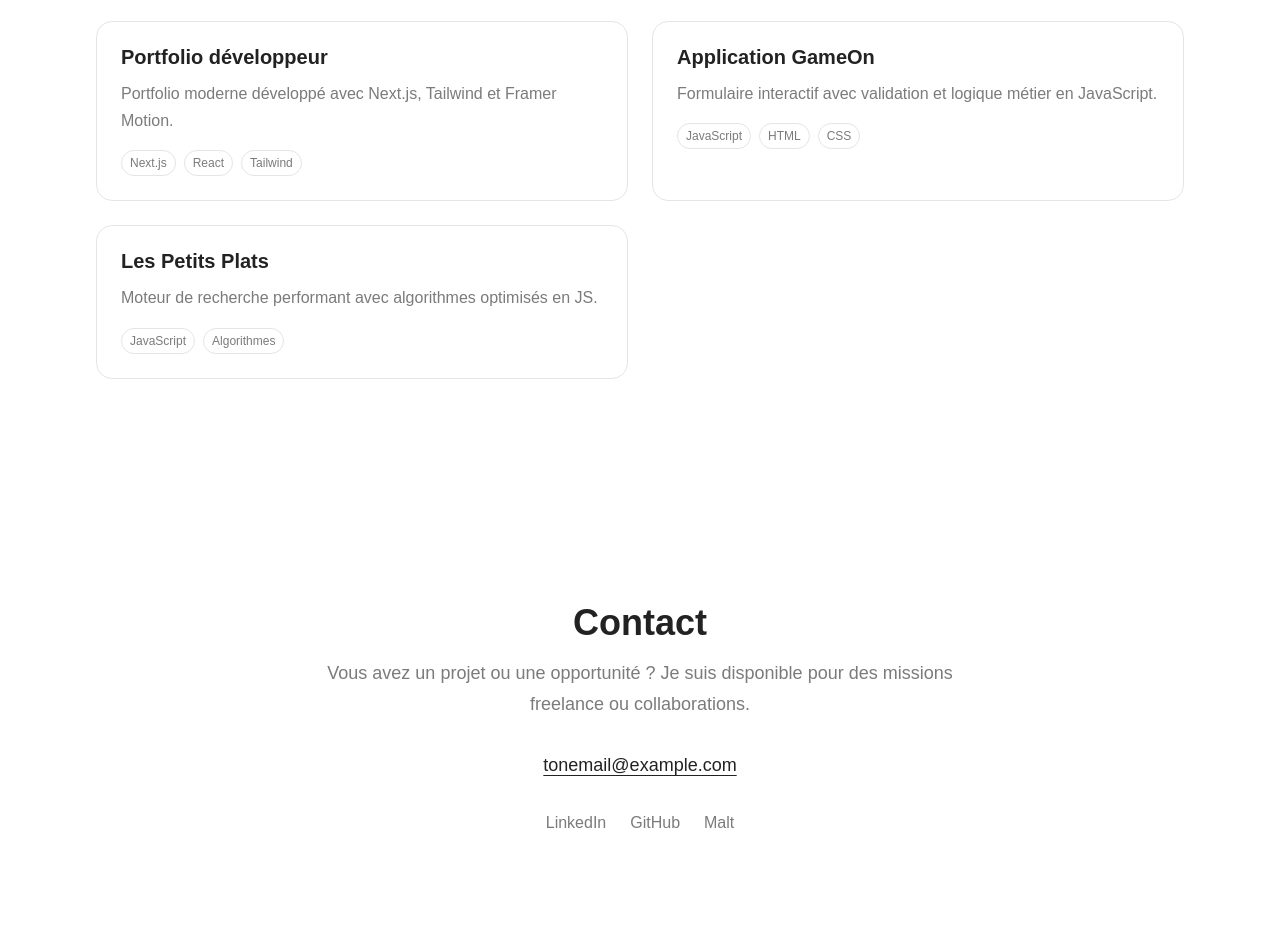
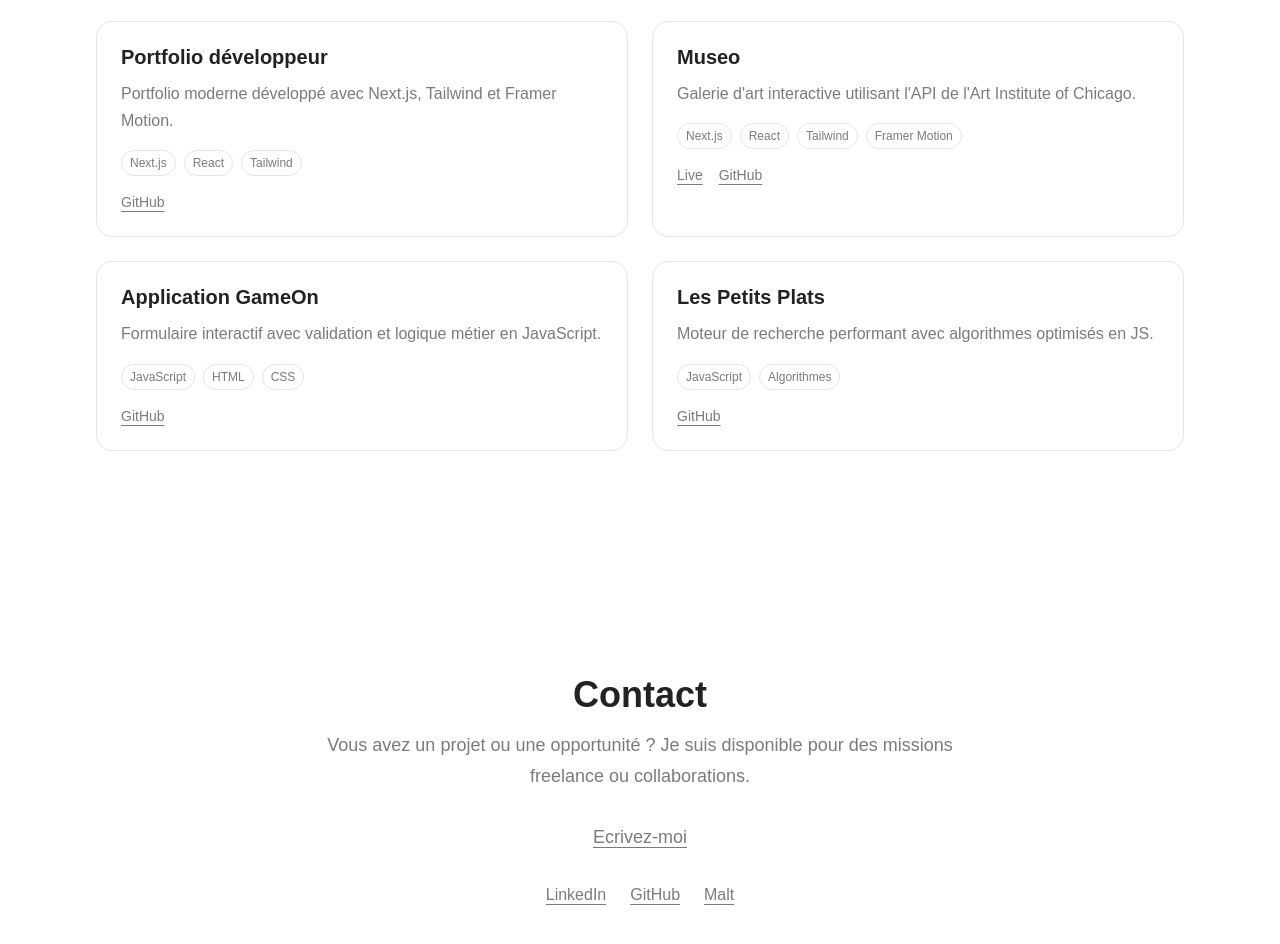
Before and after one commit to MTDev2024/Portfolio, a Next.js app: page / in a window 1280 px wide. Shown: the part 1660-2604 px from the top of the page. Built offline with nearby package versions, Linux system fonts and the light colour scheme.

Commit message:
feat: improve contact section structure and design system consistency

```diff
--- a/src/components/layout/Navbar.tsx
+++ b/src/components/layout/Navbar.tsx
@@ -13,7 +13,7 @@ export default function Navbar() {
           href="#hero"
           className="text-sm font-semibold tracking-wide"
         >
-          MTDev
+          Michael Takbou
         </Link>
 
         {/* Navigation */}
--- a/src/components/sections/Contact.tsx
+++ b/src/components/sections/Contact.tsx
@@ -8,32 +8,71 @@ export default function Contact() {
           Contact
         </h2>
 
-        <p className="mt-4 text-(--text-secondary) text-lg max-w-2xl mx-auto">
+        <p className="mt-4 max-w-2xl mx-auto text-lg text-(--text-secondary)">
           Vous avez un projet ou une opportunité ?
-          Je suis disponible pour des missions freelance ou collaborations.
+          Je suis disponible pour des missions freelance
+          ou collaborations.
         </p>
 
         {/* CTA email */}
         <div className="mt-8">
           <a
-            href="mailto:tonemail@example.com"
-            className="text-lg font-medium underline underline-offset-4 hover:text-black transition-colors"
+            href="mailto:mt.dev.2023@gmail.com"
+            className="
+              text-lg
+              font-medium
+              text-(--text-secondary)
+              underline
+              underline-offset-4
+              transition-colors
+              hover:text-(--foreground)
+            "
           >
-            tonemail@example.com
+            Ecrivez-moi
           </a>
         </div>
 
         {/* Liens sociaux */}
         <div className="mt-8 flex justify-center gap-6 text-(--text-secondary)">
-          <a href="#" target="_blank" rel="noreferrer">
+          <a
+            href="https://www.linkedin.com/in/michael-takbou"
+            target="_blank"
+            rel="noreferrer"
+            className="
+              underline
+              underline-offset-4
+              transition-colors
+              hover:text-(--foreground)
+            "
+          >
             LinkedIn
           </a>
 
-          <a href="#" target="_blank" rel="noreferrer">
+          <a
+            href="https://github.com/MTDev2024"
+            target="_blank"
+            rel="noreferrer"
+            className="
+              underline
+              underline-offset-4
+              transition-colors
+              hover:text-(--foreground)
+            "
+          >
             GitHub
           </a>
 
-          <a href="#" target="_blank" rel="noreferrer">
+          <a
+            href="https://www.malt.fr/profile/michaeltakbou"
+            target="_blank"
+            rel="noreferrer"
+            className="
+              underline
+              underline-offset-4
+              transition-colors
+              hover:text-(--foreground)
+            "
+          >
             Malt
           </a>
         </div>
--- a/src/components/sections/Projects.tsx
+++ b/src/components/sections/Projects.tsx
@@ -58,6 +58,45 @@ export default function Projects() {
                   </span>
                 ))}
               </div>
+            <div className="mt-4 flex gap-4">
+  {project.liveUrl && (
+    <a
+      href={project.liveUrl}
+      target="_blank"
+      rel="noreferrer"
+      className="
+  text-sm
+  font-medium
+  text-(--text-secondary)
+  underline
+  underline-offset-4
+  transition-colors
+  hover:text-(--foreground)
+"
+    >
+      Live
+    </a>
+  )}
+
+  {project.githubUrl && (
+    <a
+      href={project.githubUrl}
+      target="_blank"
+      rel="noreferrer"
+   className="
+  text-sm
+  font-medium
+  text-(--text-secondary)
+  underline
+  underline-offset-4
+  transition-colors
+  hover:text-(--foreground)
+"
+    >
+      GitHub
+    </a>
+  )}
+</div>
             </motion.article>
           ))}
         </motion.div>
--- a/src/data/projects.ts
+++ b/src/data/projects.ts
@@ -2,7 +2,9 @@ export type Project = {
   title: string;
   description: string;
   tech: string[];
-  link?: string;
+
+  liveUrl?: string;
+  githubUrl?: string;
 };
 
 export const projects: Project[] = [
@@ -11,20 +13,44 @@ export const projects: Project[] = [
     description:
       "Portfolio moderne développé avec Next.js, Tailwind et Framer Motion.",
     tech: ["Next.js", "React", "Tailwind"],
-    link: "#",
+
+    githubUrl: "#",
   },
+
+  {
+    title: "Museo",
+    description:
+      "Galerie d'art interactive utilisant l'API de l'Art Institute of Chicago.",
+
+    tech: [
+      "Next.js",
+      "React",
+      "Tailwind",
+      "Framer Motion",
+    ],
+
+    liveUrl: "https://museo-app-zeta.vercel.app/",
+
+    githubUrl: "https://github.com/MTDev2024/museo",
+  },
+
   {
     title: "Application GameOn",
     description:
       "Formulaire interactif avec validation et logique métier en JavaScript.",
+
     tech: ["JavaScript", "HTML", "CSS"],
-    link: "#",
+
+    githubUrl: "#",
   },
+
   {
     title: "Les Petits Plats",
     description:
       "Moteur de recherche performant avec algorithmes optimisés en JS.",
+
     tech: ["JavaScript", "Algorithmes"],
-    link: "#",
+
+    githubUrl: "#",
   },
 ];
```
